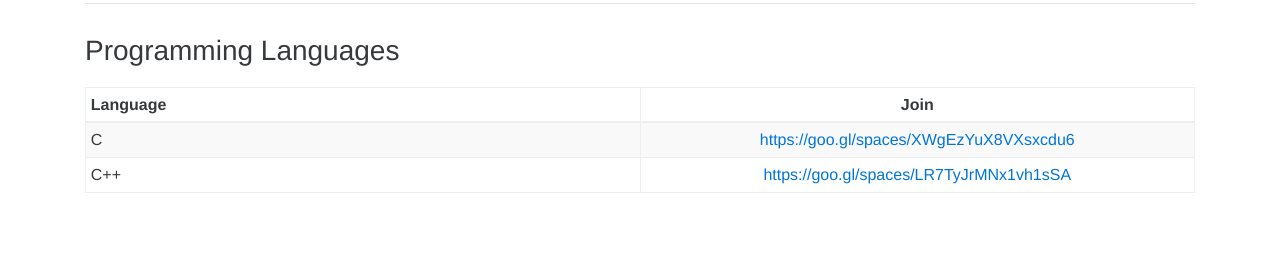
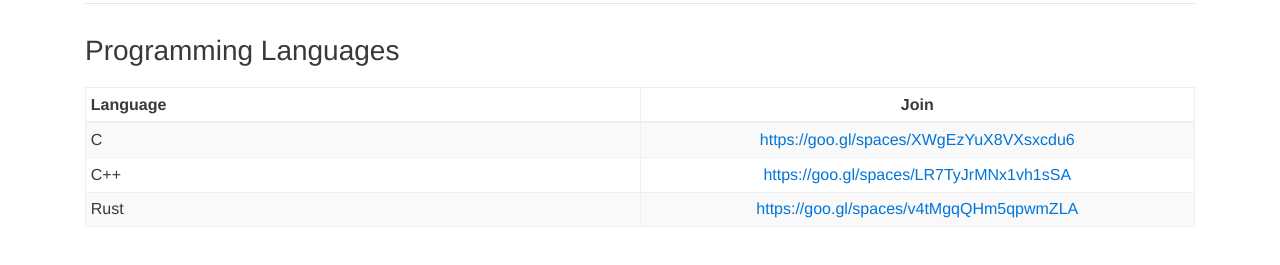
Before and after one commit to NeoTheFox/google-spaces, a plain HTML site: page index.html in a window 1280 px wide. Shown: the part 85-350 px from the top of the page. Drawn offline with Linux system fonts and the light colour scheme.

Commit message:
Add Rust Space

```diff
--- a/index.html
+++ b/index.html
@@ -60,6 +60,12 @@
 						<a href="https://goo.gl/spaces/LR7TyJrMNx1vh1sSA">https://goo.gl/spaces/LR7TyJrMNx1vh1sSA</a>
 					</td>
 				</tr>
+				<tr>
+					<td>Rust</td>
+					<td class="link">
+						<a href="https://goo.gl/spaces/v4tMgqQHm5qpwmZLA">https://goo.gl/spaces/v4tMgqQHm5qpwmZLA</a>
+					</td>
+				</tr>
 			</tbody>
 		</table>
 	</div>
```
